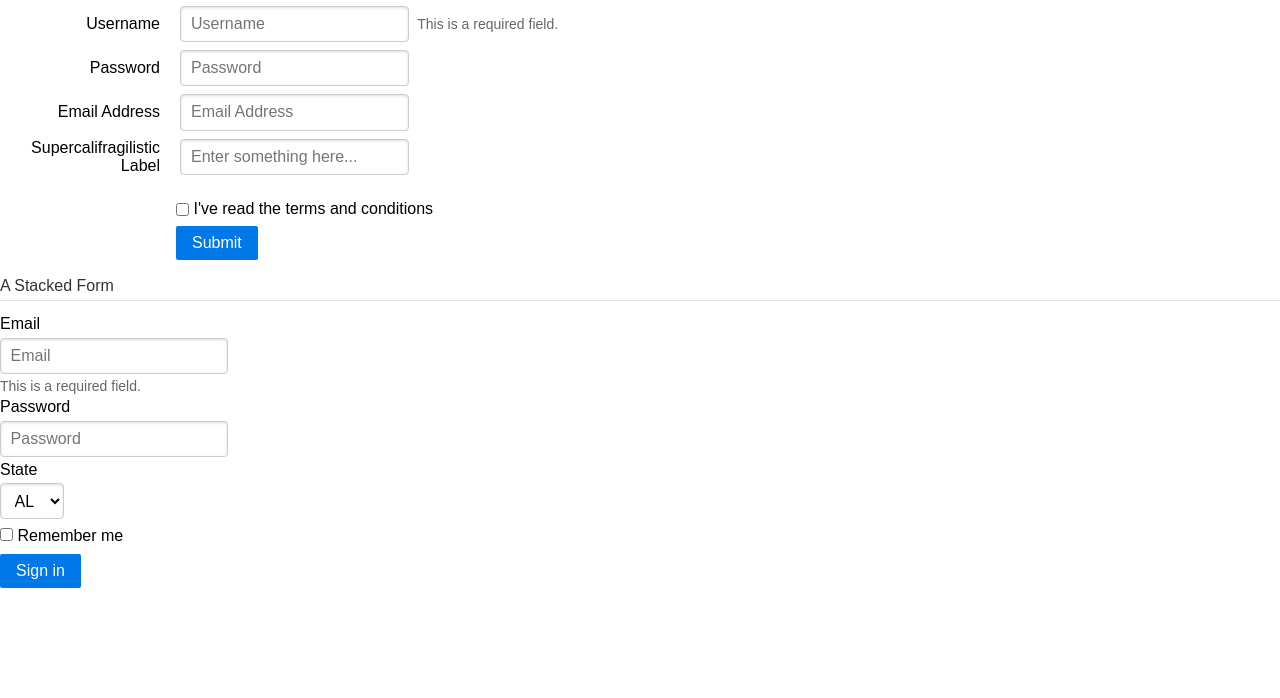
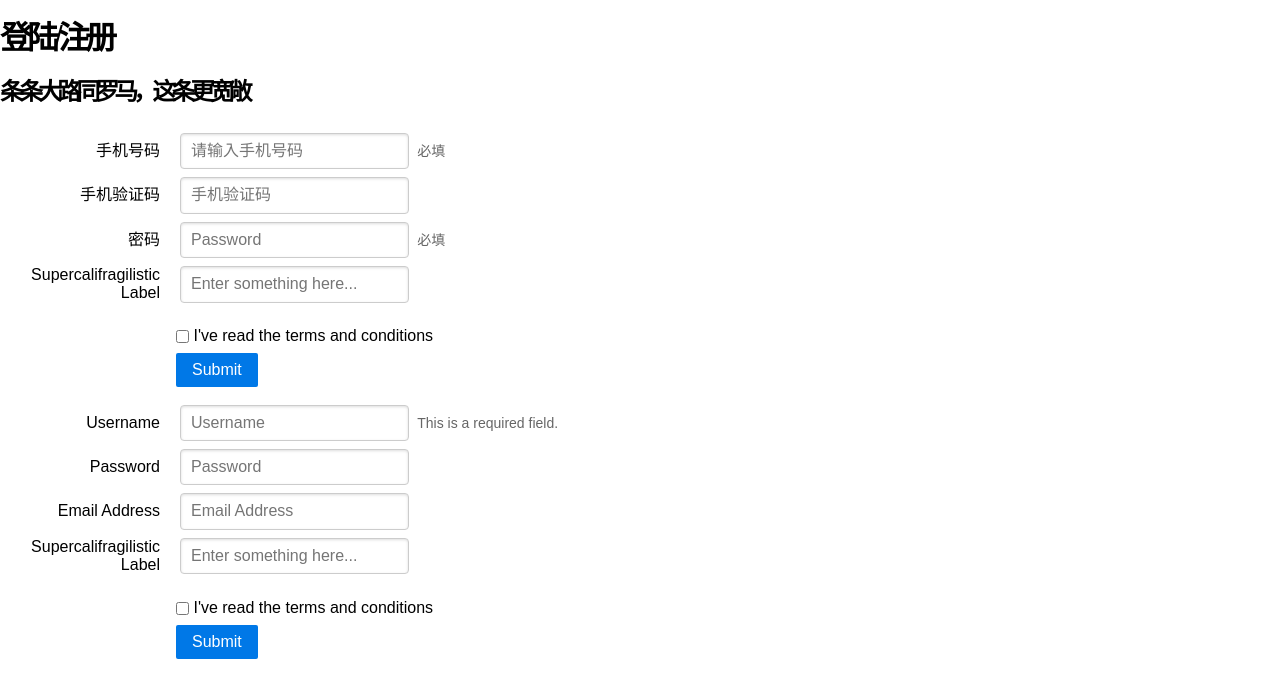
Before and after one commit to chguoxi/door, a CodeIgniter app: page /database/index.php/member/join in a window 1280 px wide. Shown: the top 698 px of the page. Run offline with CodeIgniter, Linux system fonts and the light colour scheme; some libraries are stand-ins or nearby versions.

Commit message:
登陆注册表单

```diff
--- a/application/config/autoload.php
+++ b/application/config/autoload.php
@@ -58,7 +58,7 @@ $autoload['packages'] = array();
 |
 |	$autoload['libraries'] = array('user_agent' => 'ua');
 */
-$autoload['libraries'] = array();
+$autoload['libraries'] = array('session');
 
 /*
 | -------------------------------------------------------------------
--- a/application/config/config.php
+++ b/application/config/config.php
@@ -521,3 +521,10 @@ $config['rewrite_short_tags'] = FALSE;
 | Array:		array('10.0.1.200', '192.168.5.0/24')
 */
 $config['proxy_ips'] = '';
+
+/*
+ |--------------------------------------------------------------------------
+ | Captcha Expired time
+ |--------------------------------------------------------------------------
+ */
+$config['captcha_expired_time'] = 900;
--- a/application/views/member/join.php
+++ b/application/views/member/join.php
@@ -1,5 +1,44 @@
 <div class="pure-g" id="container">
+	<div class="head">
+		<h1>登陆/注册</h1>
+		<h2>条条大路同罗马，这条更宽敞</h2>
+	</div>
 	<div class="pure-u-1" id="join-container">
+		<form class="pure-form pure-form-aligned">
+			<fieldset>
+				<div class="pure-control-group">
+					<label for="phone">手机号码</label> <input id="Phone" type="text"
+						placeholder="请输入手机号码"> <span class="pure-form-message-inline">必填</span>
+				</div>
+
+				<div class="pure-control-group">
+					<label for="phonecode">手机验证码</label> <input id="phonecode"
+						type="text" placeholder="手机验证码">
+				</div>
+
+				<div class="pure-control-group">
+					<label for="password">密码</label> <input id="password"
+						type="password" placeholder="Password"> <span class="pure-form-message-inline">必填</span>
+				</div>
+
+
+
+				<div class="pure-control-group">
+					<label for="foo">Supercalifragilistic Label</label> <input id="foo"
+						type="text" placeholder="Enter something here...">
+				</div>
+
+				<div class="pure-controls">
+					<label for="cb" class="pure-checkbox"> <input id="cb"
+						type="checkbox"> I've read the terms and conditions
+					</label>
+
+					<button type="submit" class="pure-button pure-button-primary">Submit</button>
+				</div>
+			</fieldset>
+		</form>
+	</div>
+	<div class="pure-u-1" id="login-container">
 		<form class="pure-form pure-form-aligned">
 			<fieldset>
 				<div class="pure-control-group">
@@ -33,26 +72,4 @@
 			</fieldset>
 		</form>
 	</div>
-	<div class="pure-u-1" id="login-container">
-		<form class="pure-form pure-form-stacked">
-			<fieldset>
-				<legend>A Stacked Form</legend>
-
-				<label for="email">Email</label> <input id="email" type="email"
-					placeholder="Email"> <span class="pure-form-message">This is a
-					required field.</span> <label for="password">Password</label> <input
-					id="password" type="password" placeholder="Password"> <label
-					for="state">State</label> <select id="state">
-					<option>AL</option>
-					<option>CA</option>
-					<option>IL</option>
-				</select> <label for="remember" class="pure-checkbox"> <input
-					id="remember" type="checkbox"> Remember me
-				</label>
-
-				<button type="submit" class="pure-button pure-button-primary">Sign
-					in</button>
-			</fieldset>
-		</form>
-	</div>
 </div>
```
Also changed, not shown: application/controllers/Api.php (added, +41 -0 lines).
